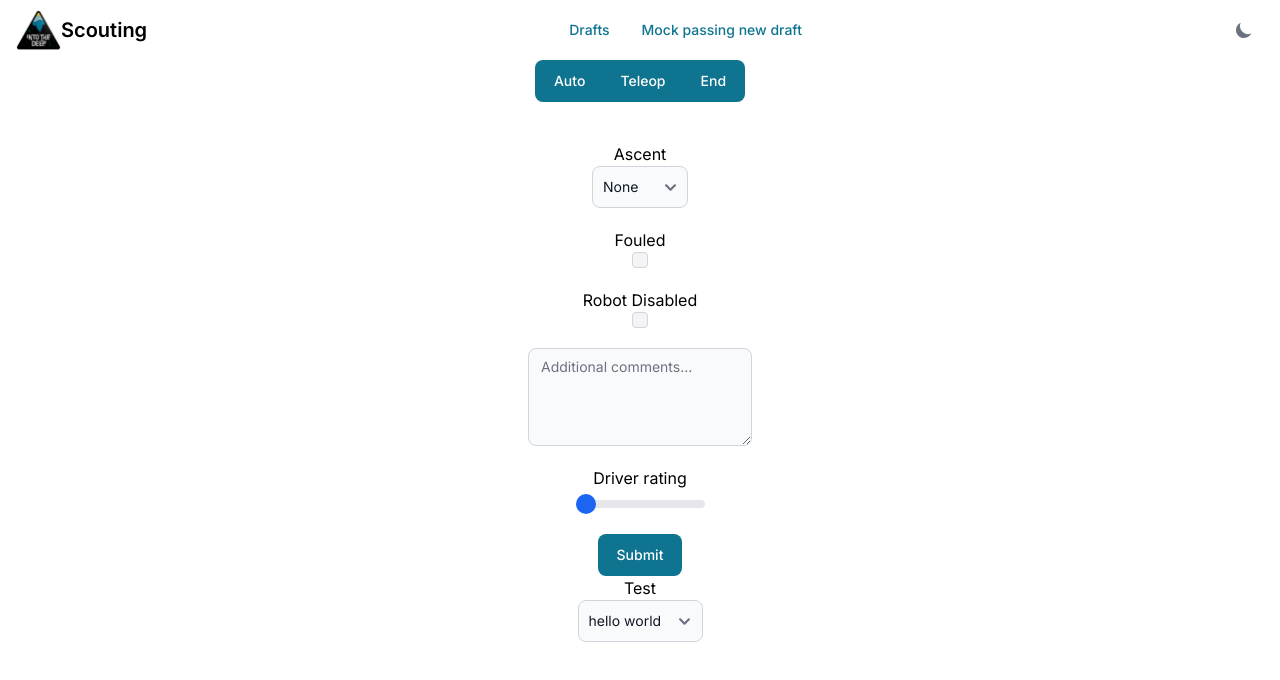
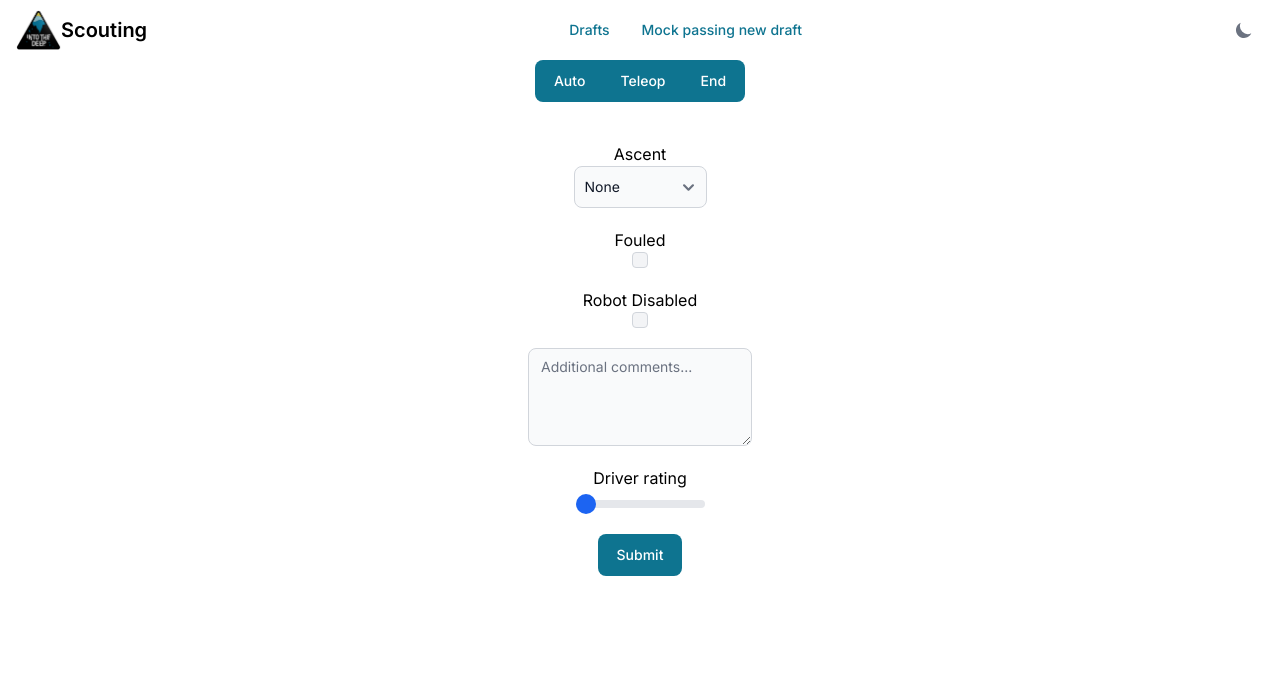
Before and after one commit to XBOT-FTC/FTC-Scouting-App, a Next.js app: page /end in a window 1280 px wide. Shown: the top 680 px of the page. Built offline with nearby package versions, Linux system fonts and the light colour scheme.

Commit message:
remove testing elements, add observation

```diff
--- a/app/end/page.tsx
+++ b/app/end/page.tsx
@@ -61,6 +61,7 @@ export default function End() {
           description="Ascent"
         >
           <option>None</option>
+          <option>Observation</option>
           <option>Level1</option>
           <option>Level2</option>
           <option>Level3</option>
@@ -125,9 +126,6 @@ export default function End() {
           Submit
         </Button>
       </div>
-      <SelectInputText description="Test">
-        <option>hello world</option>
-      </SelectInputText>
     </>
   );
 }
```
